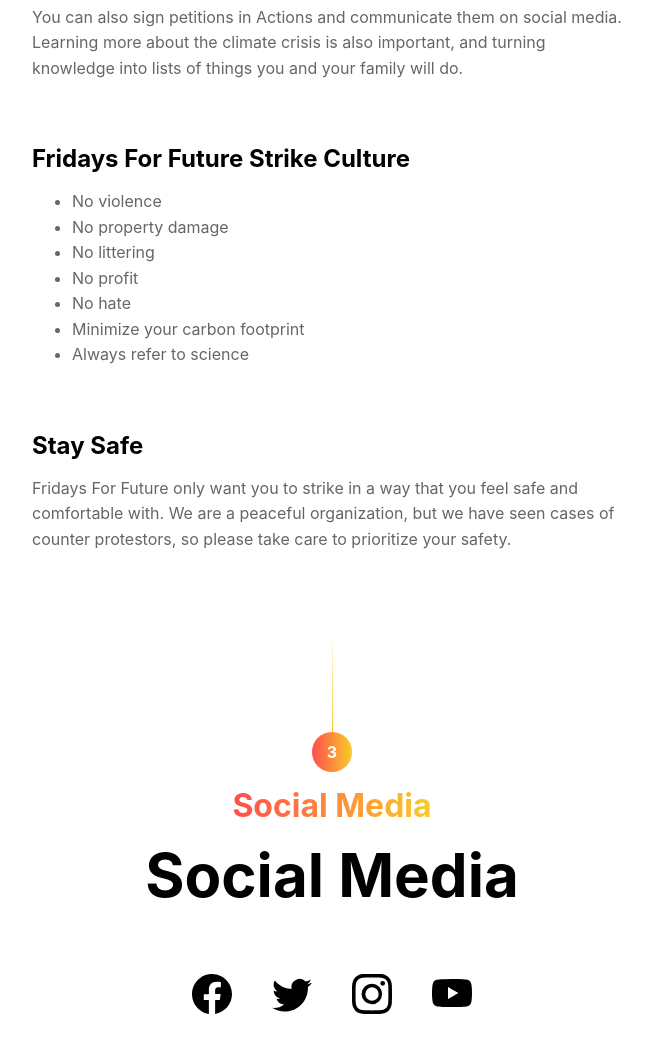
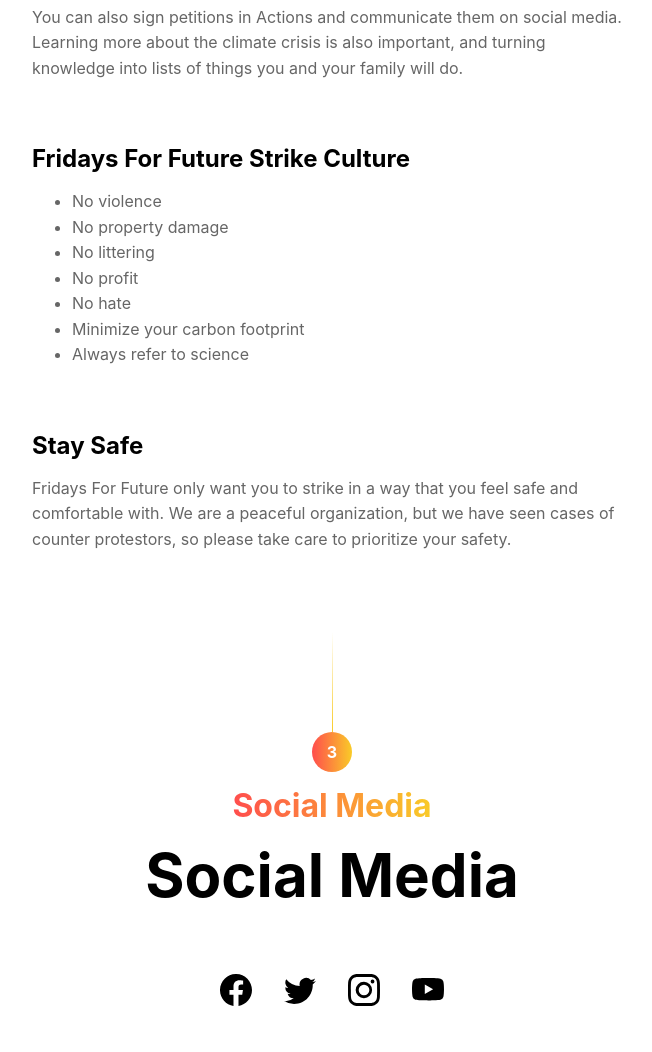
Before and after one commit to trif0lium/fff, a React (Vite) app in the folder react/: page / in a window 1280 px wide. Shown: the part 3749-4801 px from the top of the page, without its empty margins (308-960 px from the left). Built offline with nearby package versions, Linux system fonts and the light colour scheme.

Commit message:
chore(components/SocialMedia): 40px -> 32px

```diff
--- a/react/src/components/SocialMedia.tsx
+++ b/react/src/components/SocialMedia.tsx
@@ -15,11 +15,11 @@
 
 const SocialIconContainer = styled.div`
   /* display: inline-grid;
-  grid-gap: 40px; */
+  grid-gap: 32px; */
   svg {
-    width: 40px;
-    padding: 0 20px;
-    height: 40px;
+    width: 32px;
+    padding: 0 16px;
+    height: 32px;
   }
 `;
 
```
